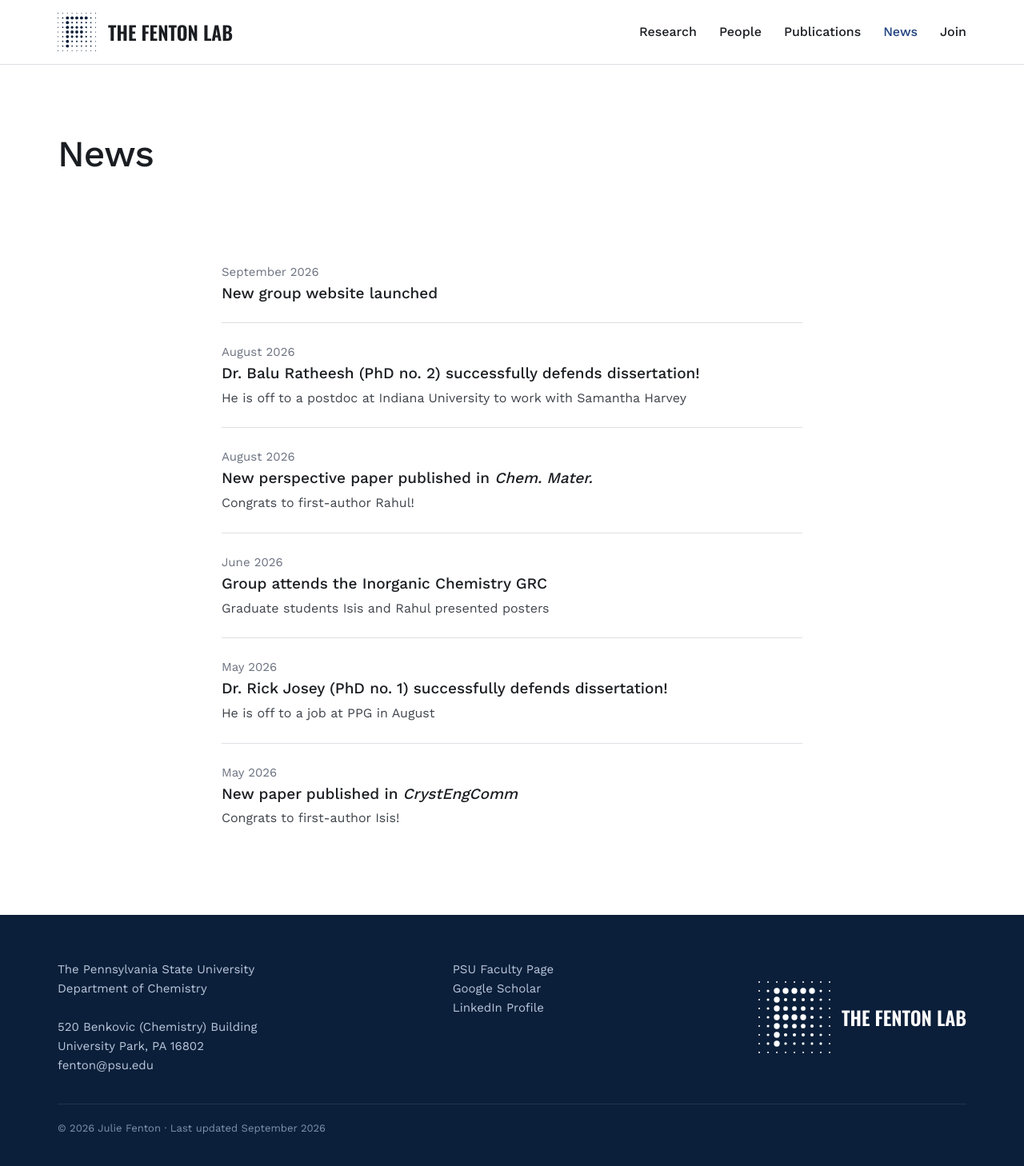
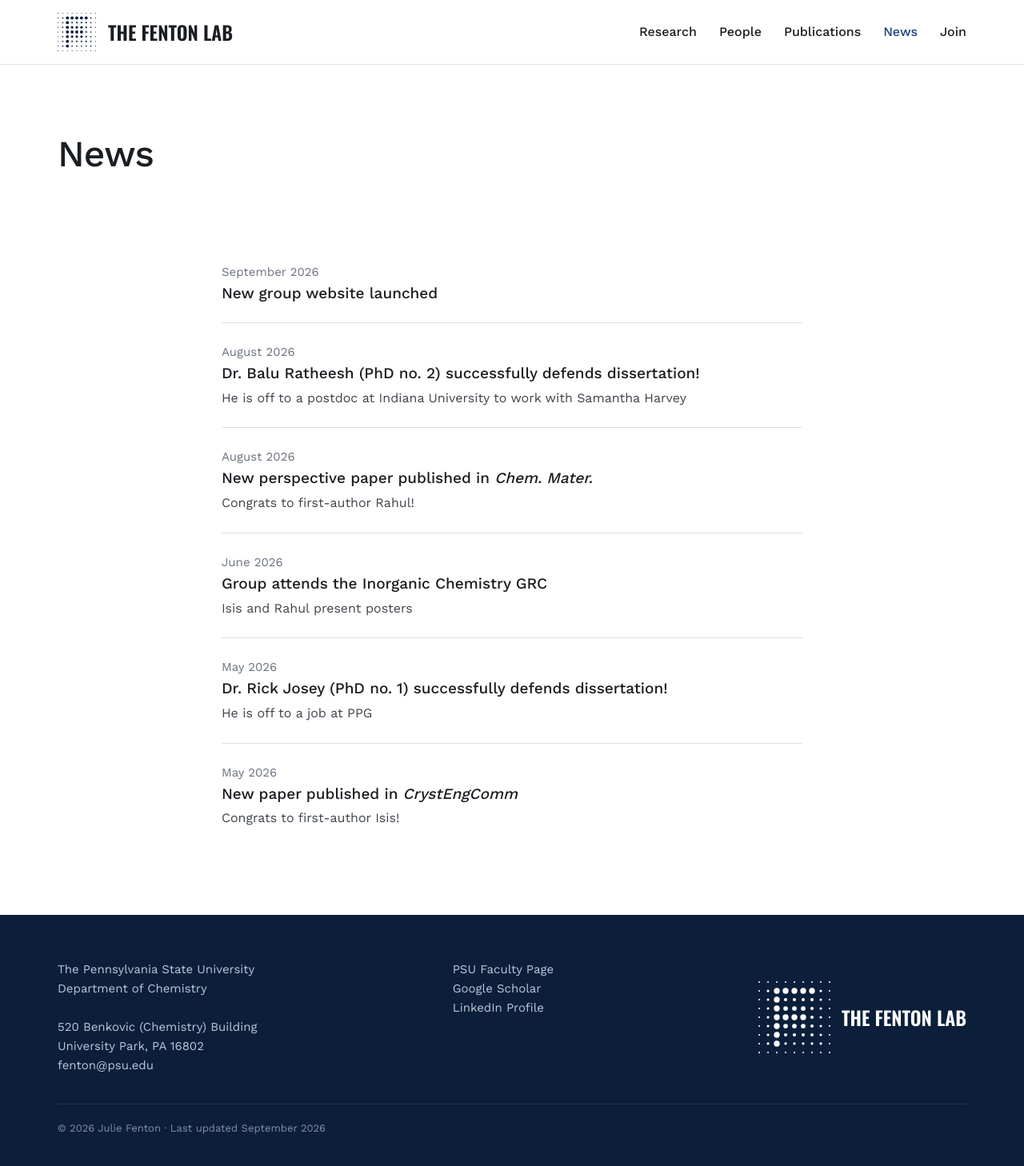
Before and after one commit to thefentonlab/thefentonlab.github.io, a Jekyll site: the page built from news.html, in a window 1280 px wide. Shown: the whole page at 80% size. Built offline with Jekyll 4.4.1, drawn with Linux system fonts in a browser that asks for light colours.

Commit message:
Update news.yml

```diff
--- a/_data/news.yml
+++ b/_data/news.yml
@@ -17,11 +17,11 @@
 
 - date: June 2026
   title: Group attends the Inorganic Chemistry GRC
-  body: Graduate students Isis and Rahul presented posters
+  body: Isis and Rahul present posters
 
 - date: May 2026
   title: Dr. Rick Josey (PhD no. 1) successfully defends dissertation!
-  body: He is off to a job at PPG in August
+  body: He is off to a job at PPG
 
 - date: May 2026
   title: New paper published in <em>CrystEngComm</em>
```
